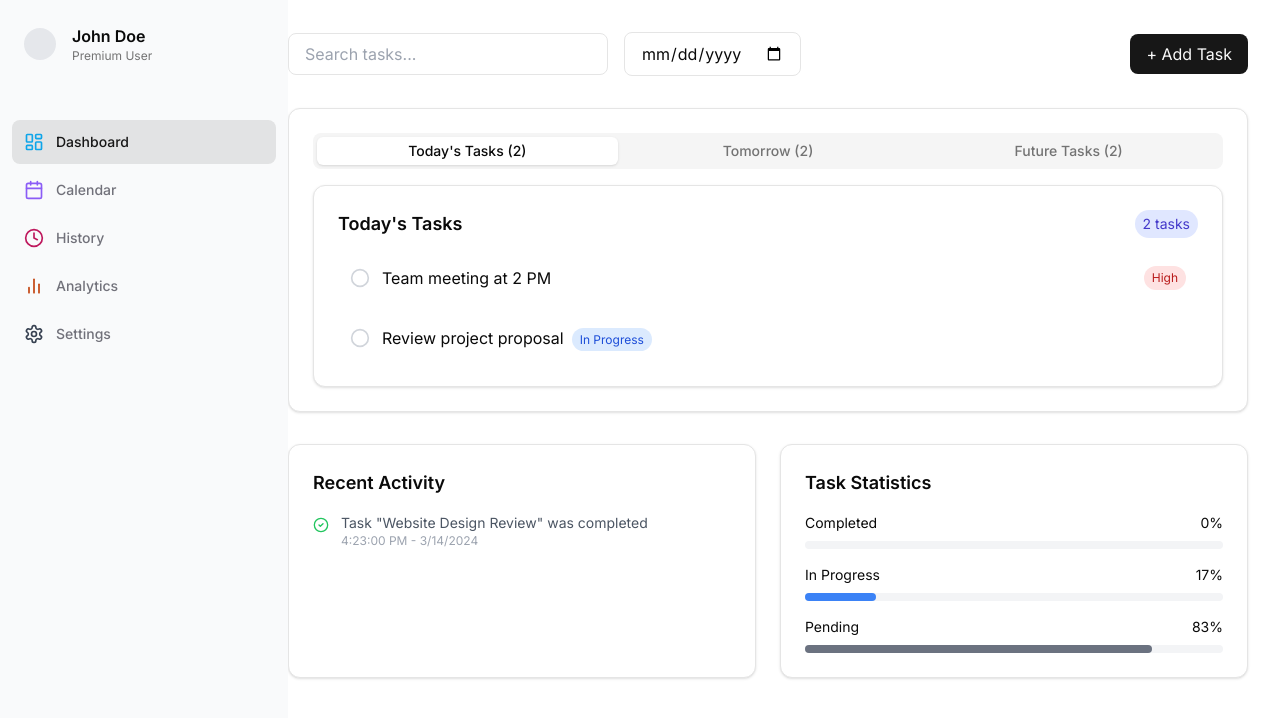
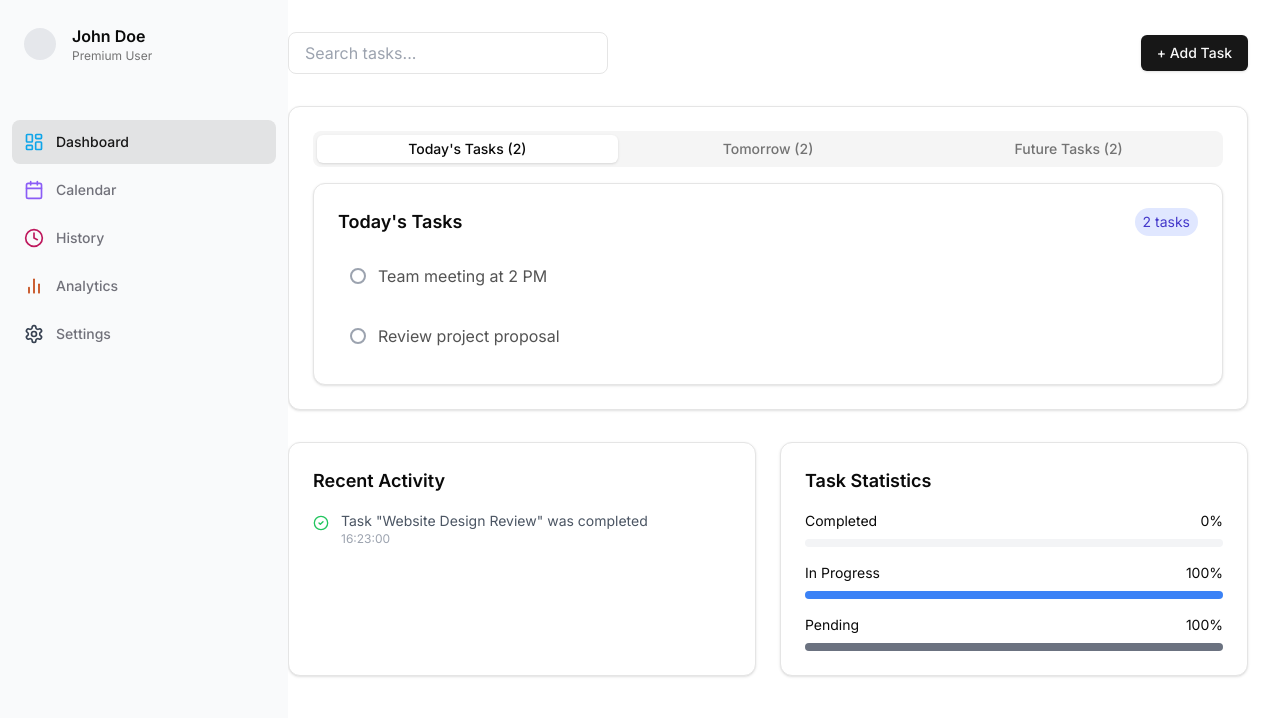
Before and after one commit to KisanD13/task-dashboard, a Next.js app: page /dashboard in a window 1280 px wide. Shown: the top 718 px of the page. Built offline with nearby package versions, Linux system fonts and the light colour scheme.

Commit message:
add modal

```diff
--- a/src/app/dashboard/page.tsx
+++ b/src/app/dashboard/page.tsx
@@ -5,21 +5,12 @@ import { RecentActivity } from "@/components/dashboard/RecentActivity";
 import { TaskStatistics } from "@/components/dashboard/TaskStatistics";
 import { Card } from "@/components/ui/card";
 import { Tabs, TabsContent, TabsList, TabsTrigger } from "@/components/ui/tabs";
+import { Task } from "@/types/task";
+import { AddTaskDrawer } from "@/components/dashboard/AddTaskDrawer";
+import { useState } from "react";
+import { Button } from "@/components/ui/button";
 
 // Types that will match our future backend schema
-interface Task {
-  id: string;
-  title: string;
-  description?: string;
-  dueDate: string;
-  status: "pending" | "completed" | "in_progress";
-  priority: "low" | "medium" | "high";
-  createdAt: string;
-  updatedAt: string;
-  userId: string; // For authentication
-  categoryId?: string; // For task categorization
-}
-
 interface Activity {
   id: string;
   type: "created" | "completed" | "updated" | "deleted";
@@ -47,7 +38,7 @@ const mockTasks: Task[] = [
     title: "Review project proposal",
     description: "Review and provide feedback on new client proposal",
     dueDate: new Date().toISOString().split("T")[0], // Today
-    status: "in_progress",
+    status: "pending",
     priority: "medium",
     createdAt: "2024-03-14",
     updatedAt: "2024-03-14",
@@ -120,24 +111,40 @@ const mockActivities: Activity[] = [
 ];
 
 export default function DashboardPage() {
-  // const [date, setDate] = useState<Date | undefined>(new Date());
+  const [tasks, setTasks] = useState<Task[]>(mockTasks);
+  const [isDrawerOpen, setIsDrawerOpen] = useState(false);
 
-  const todayTasks = mockTasks.filter(
+  const todayTasks = tasks.filter(
     (task) =>
       new Date(task.dueDate).toDateString() === new Date().toDateString()
   );
 
-  const tomorrowTasks = mockTasks.filter((task) => {
+  const tomorrowTasks = tasks.filter((task) => {
     const tomorrow = new Date();
     tomorrow.setDate(tomorrow.getDate() + 1);
     return new Date(task.dueDate).toDateString() === tomorrow.toDateString();
   });
 
-  const futureTasks = mockTasks.filter((task) => {
+  const futureTasks = tasks.filter((task) => {
     const future = new Date();
     future.setDate(future.getDate() + 2);
     return new Date(task.dueDate) >= future;
   });
+
+  const addTask = (newTask: Task) => {
+    setTasks((prevTasks) => [...prevTasks, newTask]);
+    // When you have API:
+    // try {
+    //   const response = await fetch('/api/tasks', {
+    //     method: 'POST',
+    //     body: JSON.stringify(newTask)
+    //   });
+    //   const savedTask = await response.json();
+    //   setTasks(prevTasks => [...prevTasks, savedTask]);
+    // } catch (error) {
+    //   console.error('Failed to add task:', error);
+    // }
+  };
 
   return (
     <div className="space-y-8">
@@ -149,11 +156,13 @@ export default function DashboardPage() {
             placeholder="Search tasks..."
             className="px-4 py-2 border rounded-lg w-80"
           />
-          <input type="date" className="px-4 py-2 border rounded-lg" />
         </div>
-        <button className="bg-primary text-primary-foreground px-4 py-2 rounded-lg">
-          + Add Task
-        </button>
+        <Button onClick={() => setIsDrawerOpen(true)}>+ Add Task</Button>
+        <AddTaskDrawer
+          isOpen={isDrawerOpen}
+          onClose={() => setIsDrawerOpen(false)}
+          onSubmit={addTask}
+        />
       </div>
 
       {/* Task Lists Section with Tabs */}
--- /dev/null
+++ b/src/components/dashboard/AddTaskDrawer.tsx
@@ -0,0 +1,119 @@
+import { Button } from "@/components/ui/button";
+import {
+  Sheet,
+  SheetContent,
+  SheetDescription,
+  SheetHeader,
+  SheetTitle,
+  // SheetTrigger,
+} from "@/components/ui/sheet";
+import { Input } from "@/components/ui/input";
+import { Label } from "@/components/ui/label";
+import { useState } from "react";
+import { Task } from "@/types/task";
+
+interface AddTaskDrawerProps {
+  isOpen: boolean;
+  onClose: () => void;
+  onSubmit: (task: Task) => void;
+}
+
+export function AddTaskDrawer({
+  isOpen,
+  onClose,
+  onSubmit,
+}: AddTaskDrawerProps) {
+  const [title, setTitle] = useState("");
+  const [description, setDescription] = useState("");
+  const [dueDate, setDueDate] = useState("");
+  const [priority, setPriority] = useState<Task["priority"]>("medium");
+
+  const handleSubmit = (e: React.FormEvent<HTMLFormElement>) => {
+    e.preventDefault();
+    const newTask: Task = {
+      id: crypto.randomUUID(),
+      title,
+      description,
+      dueDate,
+      status: "pending",
+      priority,
+      createdAt: new Date().toISOString(),
+      updatedAt: new Date().toISOString(),
+      userId: "user1",
+    };
+
+    onSubmit(newTask);
+    onClose();
+    // Reset form
+    setTitle("");
+    setDescription("");
+    setDueDate("");
+    setPriority("medium");
+  };
+
+  // Get today's date in YYYY-MM-DD format
+  const today = new Date().toISOString().split("T")[0];
+
+  return (
+    <Sheet open={isOpen} onOpenChange={onClose}>
+      <SheetContent>
+        <SheetHeader>
+          <SheetTitle>Add New Task</SheetTitle>
+          <SheetDescription>
+            Create a new task by filling out the form below.
+          </SheetDescription>
+        </SheetHeader>
+        <form onSubmit={handleSubmit} className="space-y-6 mt-6">
+          <div className="space-y-2">
+            <Label htmlFor="title">Title</Label>
+            <Input
+              id="title"
+              value={title}
+              onChange={(e) => setTitle(e.target.value)}
+              required
+            />
+          </div>
+
+          <div className="space-y-2">
+            <Label htmlFor="description">Description</Label>
+            <Input
+              id="description"
+              value={description}
+              onChange={(e) => setDescription(e.target.value)}
+            />
+          </div>
+
+          <div className="space-y-2">
+            <Label htmlFor="dueDate">Due Date</Label>
+            <Input
+              id="dueDate"
+              type="date"
+              value={dueDate}
+              min={today}
+              onChange={(e) => setDueDate(e.target.value)}
+              required
+            />
+          </div>
+
+          <div className="space-y-2">
+            <Label htmlFor="priority">Priority</Label>
+            <select
+              id="priority"
+              value={priority}
+              onChange={(e) => setPriority(e.target.value as Task["priority"])}
+              className="w-full border rounded-md p-2"
+            >
+              <option value="low">Low</option>
+              <option value="medium">Medium</option>
+              <option value="high">High</option>
+            </select>
+          </div>
+
+          <Button type="submit" className="w-full">
+            Add Task
+          </Button>
+        </form>
+      </SheetContent>
+    </Sheet>
+  );
+}
--- a/src/components/dashboard/RecentActivity.tsx
+++ b/src/components/dashboard/RecentActivity.tsx
@@ -1,4 +1,5 @@
 import { CheckCircle2, Clock, Plus, RefreshCw } from "lucide-react";
+import { format } from "date-fns";
 
 interface Activity {
   id: string;
@@ -51,8 +52,7 @@ export function RecentActivity({ activities }: RecentActivityProps) {
                 {getActivityText(activity.type)}
               </p>
               <p className="text-xs text-gray-400">
-                {new Date(activity.timestamp).toLocaleTimeString()} -{" "}
-                {new Date(activity.timestamp).toLocaleDateString()}
+                {format(new Date(activity.timestamp), "HH:mm:ss")}
               </p>
             </div>
           </div>
--- /dev/null
+++ b/src/components/dashboard/TaskItem.tsx
@@ -0,0 +1,101 @@
+import { Button } from "@/components/ui/button";
+import { Edit, Check, X, Trash2 } from "lucide-react"; // Assuming you're using lucide-react for icons
+import { useState } from "react";
+import { Task } from "@/types/task";
+
+interface TaskItemProps {
+  task: Task;
+  onStatusChange: (
+    taskId: string,
+    status: "completed" | "cancelled" | "pending"
+  ) => void;
+  onDelete: (taskId: string) => void;
+  onEdit: (task: Task) => void;
+}
+
+export function TaskItem({
+  task,
+  onStatusChange,
+  onDelete,
+  onEdit,
+}: TaskItemProps) {
+  const [isSelected, setIsSelected] = useState(false);
+
+  const getStatusStyles = () => {
+    switch (task.status) {
+      case "completed":
+        return "text-green-600";
+      case "cancelled":
+        return "text-red-600";
+      case "pending":
+        return isSelected ? "text-blue-600" : "text-foreground/70";
+    }
+  };
+
+  return (
+    <div
+      className={`p-3 rounded-lg transition-colors cursor-pointer hover:bg-accent/50 ${
+        isSelected ? "bg-accent" : ""
+      }`}
+      onClick={() => setIsSelected(!isSelected)}
+    >
+      <div className={`flex items-center justify-between`}>
+        <div className="flex items-center gap-3">
+          <div
+            className={`w-4 h-4 rounded-full border-2 ${
+              isSelected ? "border-blue-600" : "border-gray-400"
+            } ${
+              task.status === "completed" ? "border-green-600 bg-green-600" : ""
+            } ${task.status === "cancelled" ? "border-red-600" : ""}`}
+          />
+          <span className={getStatusStyles()}>{task.title}</span>
+        </div>
+
+        {isSelected && (
+          <div className="flex gap-2">
+            <Button
+              variant="ghost"
+              size="sm"
+              onClick={(e) => {
+                e.stopPropagation();
+                onEdit(task);
+              }}
+            >
+              <Edit className="h-4 w-4" />
+            </Button>
+            <Button
+              variant="ghost"
+              size="sm"
+              onClick={(e) => {
+                e.stopPropagation();
+                onStatusChange(task.id, "completed");
+              }}
+            >
+              <Check className="h-4 w-4" />
+            </Button>
+            <Button
+              variant="ghost"
+              size="sm"
+              onClick={(e) => {
+                e.stopPropagation();
+                onStatusChange(task.id, "cancelled");
+              }}
+            >
+              <X className="h-4 w-4" />
+            </Button>
+            <Button
+              variant="ghost"
+              size="sm"
+              onClick={(e) => {
+                e.stopPropagation();
+                onDelete(task.id);
+              }}
+            >
+              <Trash2 className="h-4 w-4" />
+            </Button>
+          </div>
+        )}
+      </div>
+    </div>
+  );
+}
--- a/src/components/dashboard/TaskList.tsx
+++ b/src/components/dashboard/TaskList.tsx
@@ -1,12 +1,7 @@
 import { Card } from "@/components/ui/card";
-import { CheckCircle2, Circle } from "lucide-react";
-
-interface Task {
-  id: string;
-  title: string;
-  status: "pending" | "completed" | "in_progress";
-  priority: "low" | "medium" | "high";
-}
+// import { CheckCircle2, Circle } from "lucide-react";
+import { Task } from "@/types/task";
+import { TaskItem } from "./TaskItem";
 
 interface TaskListProps {
   title: string;
@@ -26,6 +21,34 @@ export function TaskList({ title, tasks, variant }: TaskListProps) {
     }
   };
 
+  const handleStatusChange = async (
+    taskId: string,
+    status: "completed" | "cancelled" | "pending"
+  ) => {
+    try {
+      // API call would go here
+      console.log(`Updating task ${taskId} to status: ${status}`);
+      // await updateTaskStatus(taskId, status);
+    } catch (error) {
+      console.error("Failed to update task status:", error);
+    }
+  };
+
+  const handleDelete = async (taskId: string) => {
+    try {
+      // API call would go here
+      console.log(`Deleting task ${taskId}`);
+      // await deleteTask(taskId);
+    } catch (error) {
+      console.error("Failed to delete task:", error);
+    }
+  };
+
+  const handleEdit = (task: Task) => {
+    // Handle edit action - could open a modal or navigate to edit page
+    console.log("Editing task:", task);
+  };
+
   return (
     <Card className="p-6">
       <div className="flex items-center justify-between mb-4">
@@ -37,39 +60,13 @@ export function TaskList({ title, tasks, variant }: TaskListProps) {
 
       <div className="space-y-3">
         {tasks.map((task) => (
-          <div
+          <TaskItem
             key={task.id}
-            className="flex items-center gap-3 p-3 hover:bg-gray-50 rounded-lg group"
-          >
-            <button className="flex-shrink-0">
-              {task.status === "completed" ? (
-                <CheckCircle2 className="h-5 w-5 text-green-500" />
-              ) : (
-                <Circle className="h-5 w-5 text-gray-300 group-hover:text-gray-400" />
-              )}
-            </button>
-            <div className="flex-1">
-              <span
-                className={
-                  task.status === "completed"
-                    ? "line-through text-gray-500"
-                    : ""
-                }
-              >
-                {task.title}
-              </span>
-              {task.status === "in_progress" && (
-                <span className="ml-2 text-xs bg-blue-100 text-blue-700 px-2 py-1 rounded-full">
-                  In Progress
-                </span>
-              )}
-            </div>
-            {task.priority === "high" && (
-              <span className="text-xs bg-red-100 text-red-700 px-2 py-1 rounded-full">
-                High
-              </span>
-            )}
-          </div>
+            task={task}
+            onStatusChange={handleStatusChange}
+            onDelete={handleDelete}
+            onEdit={handleEdit}
+          />
         ))}
 
         {tasks.length === 0 && (
--- a/src/components/dashboard/TaskStatistics.tsx
+++ b/src/components/dashboard/TaskStatistics.tsx
@@ -1,7 +1,4 @@
-interface Task {
-  id: string;
-  status: "pending" | "completed" | "in_progress";
-}
+import { Task } from "@/types/task";
 
 interface TaskStatisticsProps {
   tasks: Task[];
@@ -10,8 +7,8 @@ interface TaskStatisticsProps {
 export function TaskStatistics({ tasks }: TaskStatisticsProps) {
   const total = tasks.length;
   const completed = tasks.filter((t) => t.status === "completed").length;
-  const inProgress = tasks.filter((t) => t.status === "in_progress").length;
   const pending = tasks.filter((t) => t.status === "pending").length;
+  const inProgress = tasks.filter((t) => t.status === "pending").length;
 
   const getPercentage = (count: number) => {
     return total === 0 ? 0 : Math.round((count / total) * 100);
--- /dev/null
+++ b/src/types/task.ts
@@ -0,0 +1,12 @@
+export interface Task {
+  id: string;
+  title: string;
+  description?: string;
+  dueDate: string;
+  status: "completed" | "cancelled" | "pending";
+  priority: "low" | "medium" | "high";
+  createdAt: string;
+  updatedAt: string;
+  userId: string;
+  categoryId?: string;
+}
```
